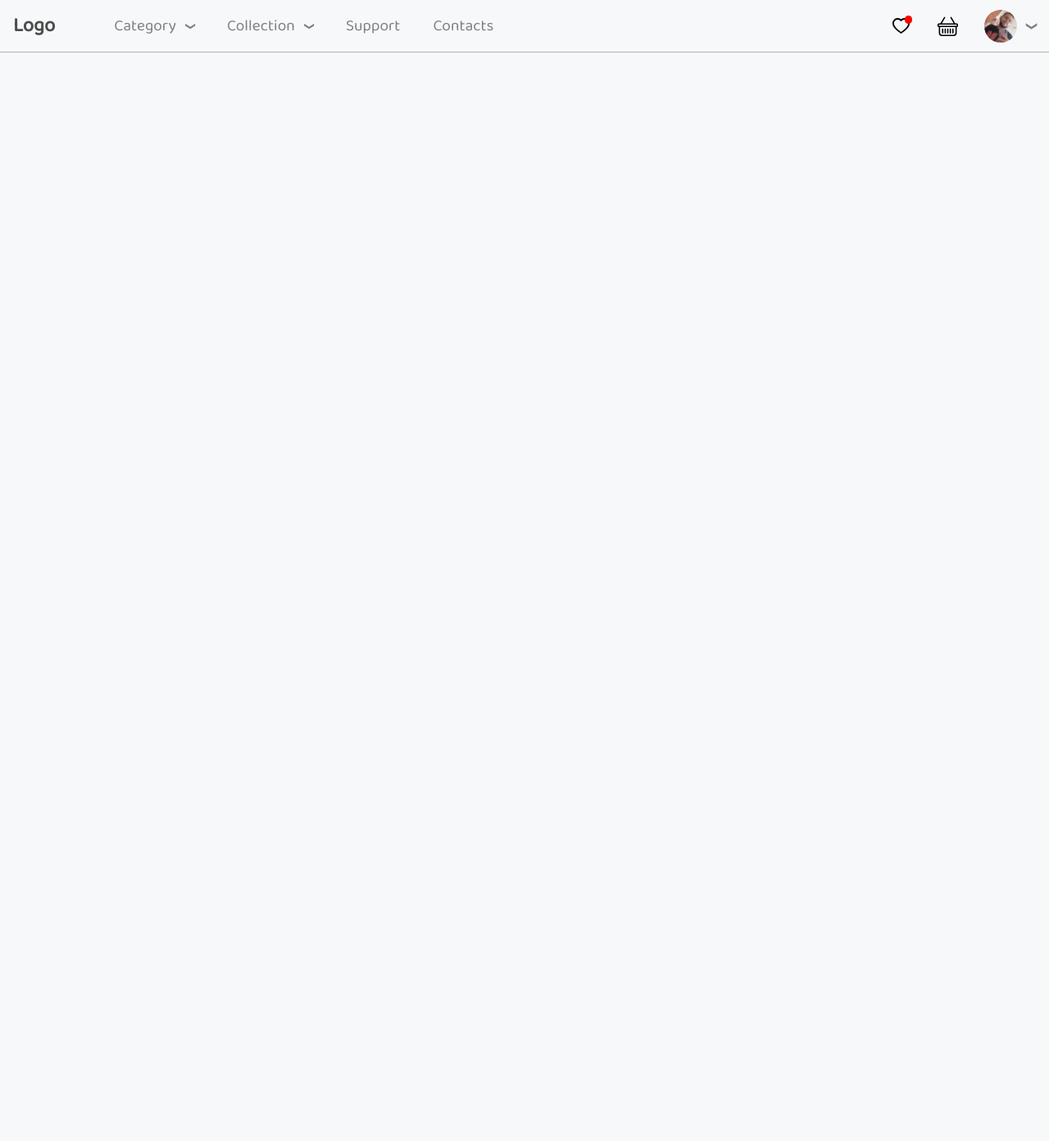
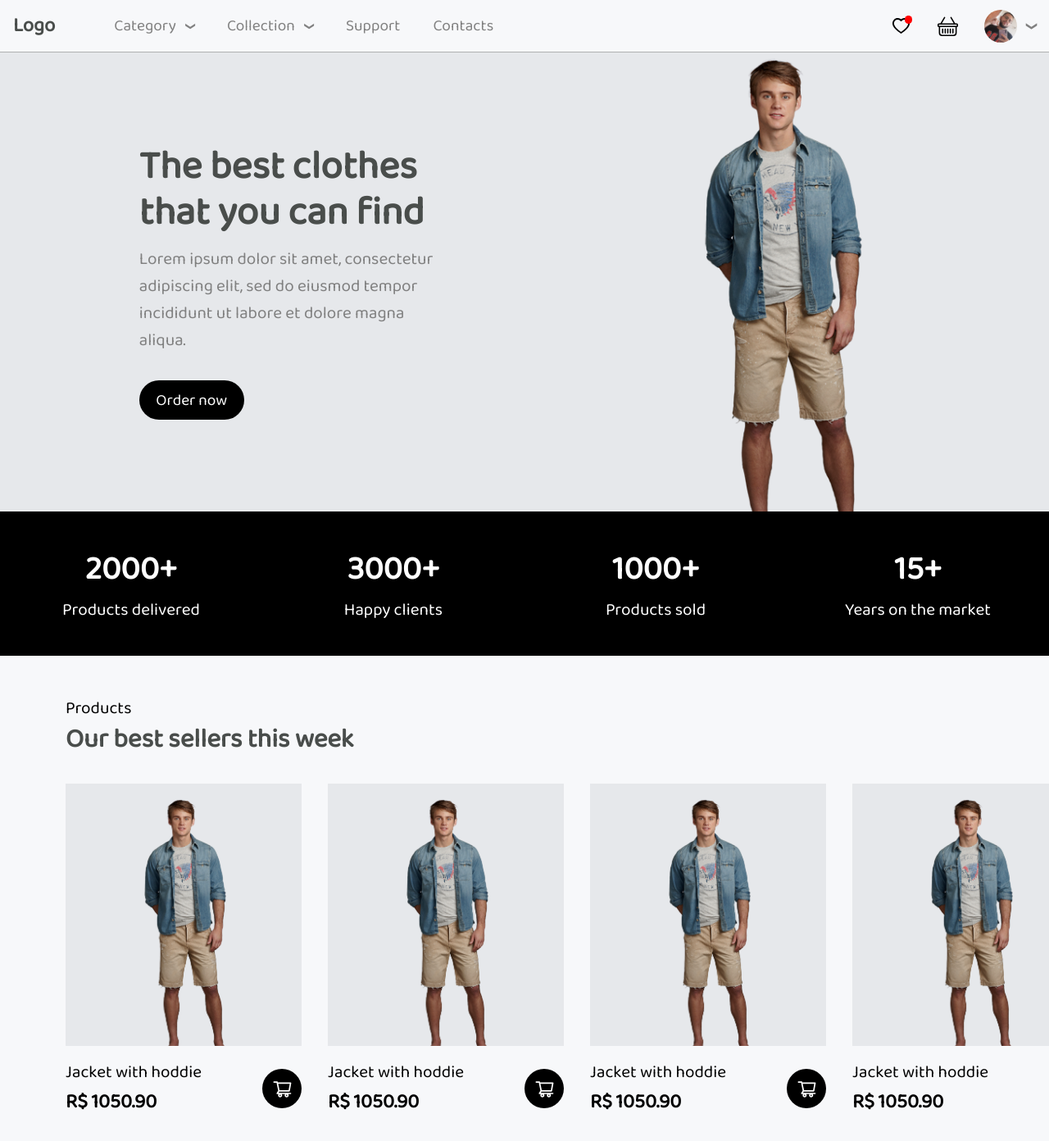
Before and after one commit to MatheusGomesRocha/e-commerce, a React (Create React App) app: page / in a window 1280 px wide. Shown: the top 1392 px of the page at 82% size. Before the commit the page ends 800 px from the top, so only its background shows below. Built offline with nearby package versions, Linux system fonts and the light colour scheme; a web font is replaced by a local one.

Commit message:
Finalizando design da tela Home

```diff
--- a/src/screens/Home/home.module.scss
+++ b/src/screens/Home/home.module.scss
@@ -1,3 +1,158 @@
 .container {
+    .bannerContent {
+        background-color: var(--gray-100);
+        display: flex;
+        align-items: center;
+        justify-content: center;
+        overflow: hidden;
+        height: 70vh;
+        margin-top: 4rem;
 
+        .leftContent {
+            display: flex;
+            flex-direction: column;
+            width: 30%;
+            margin-right: 15rem;
+
+            h1 {
+                line-height: 3.5rem;
+            }
+
+            p {
+                margin-top: .75rem;
+            }
+
+            .button {
+                background-color: var(--black);
+                display: flex;
+                align-items: center;
+                justify-content: center;
+                cursor: pointer;
+                transition: 250ms;
+                height: 3rem;
+                width: 8rem;
+                border-radius: 2rem;
+                margin-top: 2rem;
+
+                &:hover {
+                    filter: brightness(0.8);
+                }
+                span {
+                    color: var(--white);
+                    font-size: 1.2rem;
+                }
+            }
+        }
+
+        img {
+            height: 85vh;
+        }
+    }
+
+    .infoArea{
+        background-color: var(--black);
+        display: flex;
+        align-items: center;
+        justify-content: center;
+        height: calc(30vh - 4rem);
+
+        .infoItem {
+            display: flex;
+            flex-direction: column;
+            align-items: center;
+            justify-content: center;
+            width: 25%;
+
+            h2 {
+                color: var(--white);
+                font-size: 2.5rem;
+            }
+
+            p {
+                color: var(--white);
+            }
+        }
+    }
+
+    .productsArea {
+        margin: 3rem 0;
+
+        .productsHeader {
+            margin: 0 0 2rem 5rem;
+
+            span {
+                color: var(--black);
+                font-size: 1.3rem;
+            }
+
+            h2 {
+                font-size: 2rem;
+                line-height: 2.7rem;
+            }
+        }
+
+        .productsList {
+            display: flex;
+            align-items: center;
+            overflow-x: scroll;
+            padding: 0 3rem 2rem 5rem;
+
+            .productsItem {
+                margin-right: 2rem;
+
+                .imgContainer {
+                    background-color: var(--gray-100);
+                    display: flex;
+                    align-items: center;
+                    justify-content: center;
+                    overflow: hidden;
+                    width: 18rem;
+                    height: 20rem;
+
+                    img {
+                        height: 22rem;
+                    }
+                }
+
+                .productsRow {
+                    display: flex;
+                    align-items: center;
+                    margin-top: 1rem;
+
+                    .productsInfo {
+                        display: flex;
+                        flex-direction: column;
+                        justify-content: center;
+
+                        span {
+                            color: var(--black);
+                            font-size: 1.3rem;
+                        }
+
+                        strong {
+                            color: var(--black);
+                            font-size: 1.5rem;
+                        }
+                    }
+
+                    .cartButton {
+                        background-color: var(--black);
+                        display: flex;
+                        align-items: center;
+                        justify-content: center;
+                        cursor: pointer;
+                        transition: 250ms;
+                        width: 3rem;
+                        height: 3rem;
+                        border-radius: 1.5rem;
+                        margin-left: auto;
+
+                        &:hover {
+                            filter: brightness(0.8);
+                        }
+                    }
+                }
+            }
+        }
+    }
 }
--- a/src/screens/Home/index.js
+++ b/src/screens/Home/index.js
@@ -1,11 +1,86 @@
 import React from "react";
+import { AiOutlineShoppingCart } from 'react-icons/ai';
+
+import Img1 from '../../assets/images/men2.png';
 
 import styles from './home.module.scss';
+
+let productsArray = [
+    {id: 1, img: Img1, name: 'Jacket with hoddie', price: 1050.90},
+    {id: 2, img: Img1, name: 'Jacket with hoddie', price: 1050.90},
+    {id: 3, img: Img1, name: 'Jacket with hoddie', price: 1050.90},
+    {id: 4, img: Img1, name: 'Jacket with hoddie', price: 1050.90},
+    {id: 5, img: Img1, name: 'Jacket with hoddie', price: 1050.90},
+    {id: 6, img: Img1, name: 'Jacket with hoddie', price: 1050.90},
+    {id: 7, img: Img1, name: 'Jacket with hoddie', price: 1050.90},
+    {id: 8, img: Img1, name: 'Jacket with hoddie', price: 1050.90},
+];
 
 export default function Home () {
     return(
         <div className={styles.container}>
+            <div className={styles.bannerContent}>
+                <div className={styles.leftContent}>
+                    <h1>The best clothes that you can find</h1>
+                    <p>Lorem ipsum dolor sit amet, consectetur adipiscing elit, sed do eiusmod tempor incididunt ut labore et dolore magna aliqua.</p>
 
+                    <div className={styles.button}>
+                        <span>Order now</span>
+                    </div>
+                </div>
+
+                <img src={Img1} />
+            </div>
+
+            <div className={styles.infoArea}>
+                <div className={styles.infoItem}>
+                    <h2>2000+</h2>
+                    <p>Products delivered</p>
+                </div>
+
+                <div className={styles.infoItem}>
+                    <h2>3000+</h2>
+                    <p>Happy clients</p>
+                </div>
+
+                <div className={styles.infoItem}>
+                    <h2>1000+</h2>
+                    <p>Products sold</p>
+                </div>
+
+                <div className={styles.infoItem}>
+                    <h2>15+</h2>
+                    <p>Years on the market</p>
+                </div>
+            </div>
+
+            <div className={styles.productsArea}>
+                <div className={styles.productsHeader}>
+                    <span>Products</span>
+                    <h2>Our best sellers this week</h2>
+                </div>
+
+                <div className={styles.productsList}>
+                    {productsArray.map((item, k) => (
+                        <div key={k} className={styles.productsItem}>
+                            <div className={styles.imgContainer}>
+                                <img src={item.img} />
+                            </div>
+
+                            <div className={styles.productsRow}>
+                                <div className={styles.productsInfo}>
+                                    <span>{item.name}</span>
+                                    <strong>R$ {item.price.toFixed(2)}</strong>
+                                </div>
+
+                                <div className={styles.cartButton}>
+                                    <AiOutlineShoppingCart color="#fff" size={25} />
+                                </div>
+                            </div>
+                        </div>
+                    ))}
+                </div>
+            </div>
         </div>
     )
 }
```
